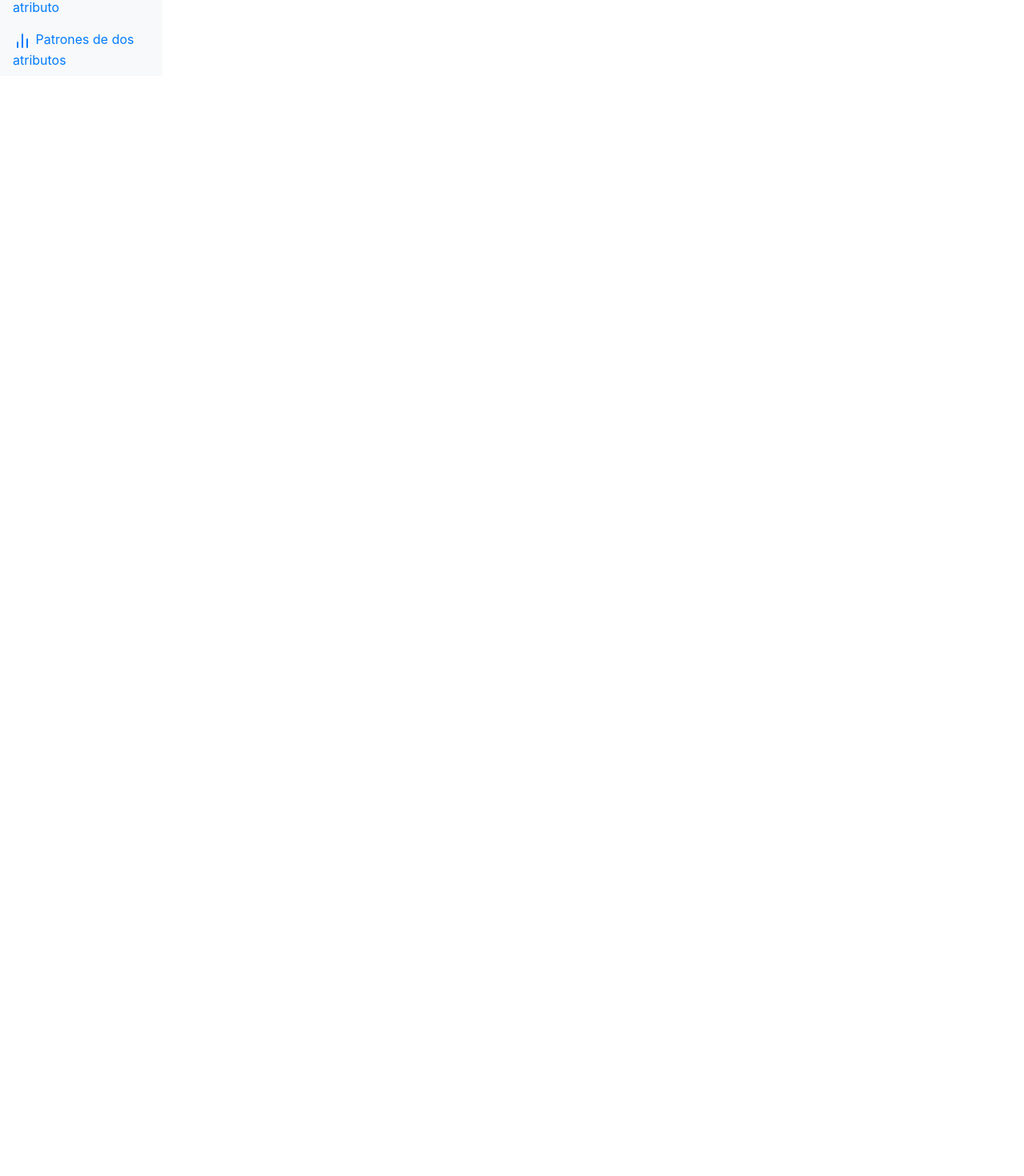
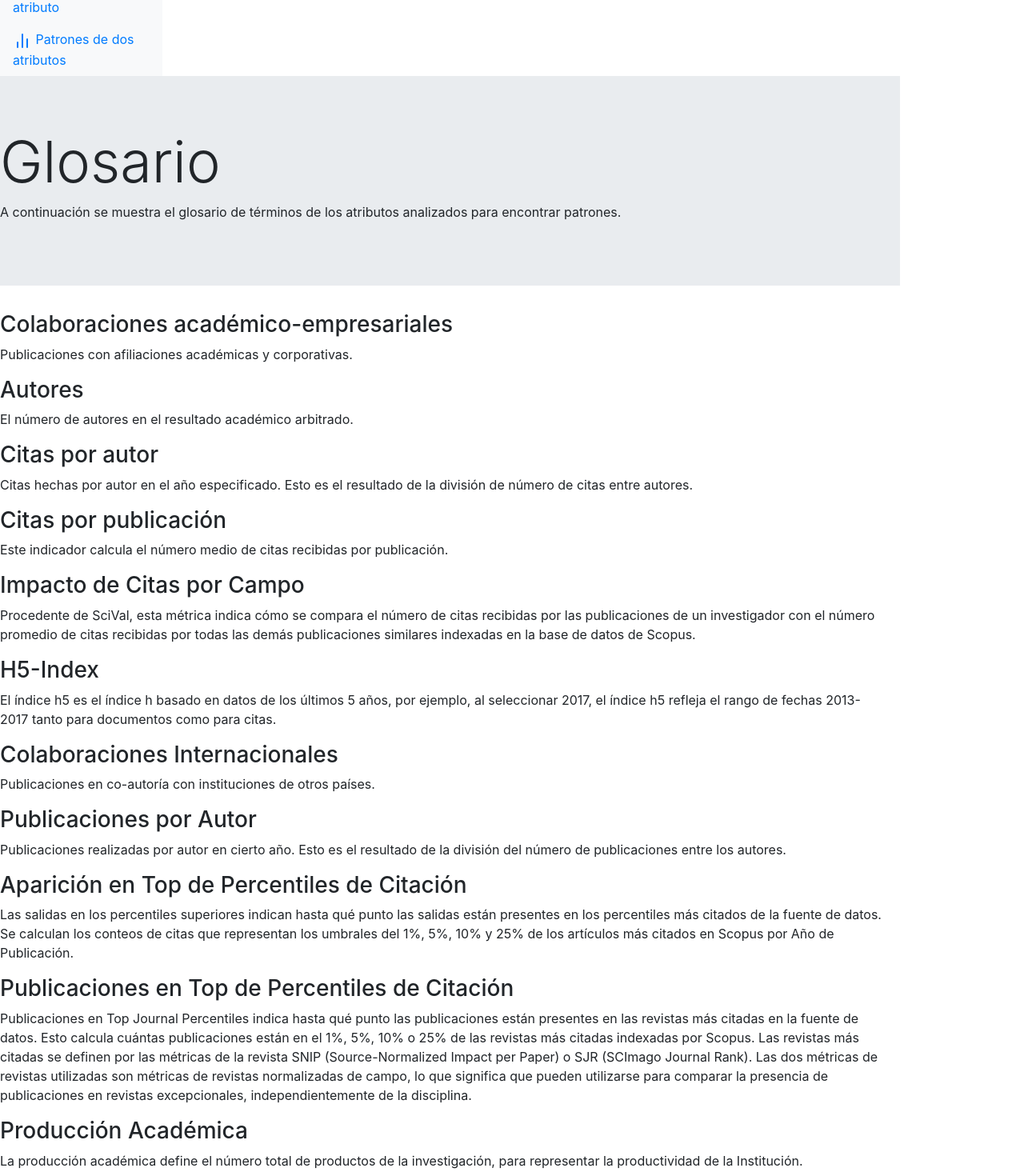
Before and after one commit to desslopez/Ranking-universidades-f, an Angular app: page /patrones/glosario in a window 1280 px wide. Before the commit this address led to /principal. Shown: the part 271-1741 px from the top of the page at 80% size. Before the commit the page ends 800 px from the top, so only its background shows below. Built offline with nearby package versions, Linux system fonts and the light colour scheme.

Commit message:
modificaciones y service agregados

```diff
--- a/src/app/app.routes.ts
+++ b/src/app/app.routes.ts
@@ -9,8 +9,8 @@ import { GlosarioComponent } from './componentes/patrones/glosario/glosario.comp
 import { UnAttComponent } from './componentes/patrones/un-att/un-att.component';
 import { DosAttComponent } from './componentes/patrones/dos-att/dos-att.component';
 const APP_ROUTES: Routes = [
-{ path: 'acercade', component: ProyectoComponent },
-{ path: 'principal', component: PrincipalComponent, children:[
+{ path: 'principal', component: ProyectoComponent },
+{ path: 'patrones', component: PrincipalComponent, children:[
   { path: 'glosario', component: GlosarioComponent },
   { path: 'unAtt', component: UnAttComponent },
   { path: 'dosAtt', component: DosAttComponent }
--- a/src/app/componentes/actualizar-datos/actualizar-datos.component.html
+++ b/src/app/componentes/actualizar-datos/actualizar-datos.component.html
@@ -12,7 +12,7 @@
     <div class="card" style="width: 18rem;">
     <div class="card-body">
       <h5 class="card-title">Refrescar datos</h5>
-      <a href="#" style="margin:5px" class="btn btn-secondary my-2">Refrescar</a>
+      <button class="btn btn-secondary my-2" style="margin:5px" type="button" (click)="dataCollection()">Refrescar</button>
     </div>
   </div>
   </div>
@@ -21,7 +21,7 @@
 <div class="card md-4" style="width: 18rem;">
 <div class="card-body">
   <h5 class="card-title">Realizar ciencia de datos </h5>
-  <a href="#" style="margin:5px" class="btn btn-secondary my-2">Calcular</a>
+  <button class="btn btn-secondary my-2" style="margin:5px" type="button" (click)="dataMining()">Calcular</button>
 </div>
 </div>
 </div>
@@ -29,7 +29,7 @@
 <div class="card md-4" style="width: 18rem;">
 <div class="card-body">
   <h5 class="card-title">Cargar datos a intefaz </h5>
-  <a href="#" style="margin:5px" class="btn btn-secondary my-2">Cargar</a>
+  <button class="btn btn-secondary my-2" style="margin:5px" type="button" (click)="parser()">Cargar</button>
 </div>
 </div>
 </div>
--- a/src/app/componentes/actualizar-datos/actualizar-datos.component.ts
+++ b/src/app/componentes/actualizar-datos/actualizar-datos.component.ts
@@ -1,4 +1,5 @@
 import { Component, OnInit } from '@angular/core';
+import { ActualizacionDatosService } from '../../servicios/actualizacion-datos.service';
 
 @Component({
   selector: 'app-actualizar-datos',
@@ -7,9 +8,42 @@ import { Component, OnInit } from '@angular/core';
 })
 export class ActualizarDatosComponent implements OnInit {
 
-  constructor() { }
+  respuestaAsincrona:any;
+
+  constructor(public actualizacionDatosService:ActualizacionDatosService) { }
 
   ngOnInit() {
   }
 
+  dataCollection(){
+    this.respuestaAsincrona = new Promise((resolve,reject)=>{
+      this.actualizacionDatosService.getDataCol().subscribe(
+        respuesta=>{
+          console.log(respuesta);
+          resolve(respuesta);
+        }
+      )
+    })
+  }
+  dataMining(){
+    this.respuestaAsincrona = new Promise((resolve,reject)=>{
+      this.actualizacionDatosService.getDataMin().subscribe(
+        respuesta=>{
+          console.log(respuesta);
+          resolve(respuesta);
+        }
+      )
+    })
+  }
+  parser(){
+    this.respuestaAsincrona = new Promise((resolve,reject)=>{
+      this.actualizacionDatosService.getParseo().subscribe(
+        respuesta=>{
+          console.log(respuesta);
+          resolve(respuesta);
+        }
+      )
+    })
+  }
+
 }
--- a/src/app/componentes/menu/menu.component.html
+++ b/src/app/componentes/menu/menu.component.html
@@ -6,10 +6,10 @@
   <div class="collapse navbar-collapse" id="navbarText">
     <ul class="navbar-nav mr-auto">
       <li class="nav-item active">
-        <a class="nav-link" [routerLink]="['acercade']">Inicio <span class="sr-only">(current)</span></a>
+        <a class="nav-link" [routerLink]="['principal']">Inicio <span class="sr-only">(current)</span></a>
       </li>
       <li class="nav-item">
-        <a class="nav-link" [routerLink]="['principal/glosario']">Patrones</a>
+        <a class="nav-link" [routerLink]="['patrones/glosario']">Patrones</a>
       </li>
       <li class="nav-item">
         <a class="nav-link" [routerLink]="['nosotros']">Nosotros</a>
--- a/src/app/componentes/patrones/glosario/glosario.component.html
+++ b/src/app/componentes/patrones/glosario/glosario.component.html
@@ -2,47 +2,47 @@
 <div class="jumbotron jumbotron-fluid">
     <div class="container">
       <h1 class="display-3">Glosario</h1>
-      <p class="lead">A continuación se muestra el glosario de términos de los atributos analizados para encontrar patrones.</p>
+      <p>A continuación se muestra el glosario de términos de los atributos analizados para encontrar patrones.</p>
     </div>
   </div>
 <div class="container">
   <h3 class="mt-3">Colaboraciones académico-empresariales</h3>
-  <p class="lead">Publicaciones con afiliaciones académicas y corporativas.</p>
+  <p>Publicaciones con afiliaciones académicas y corporativas.</p>
   <h3 class="mt-3">Autores</h3>
-    <p class="lead">
+    <p>
   El número de autores en el resultado académico arbitrado.
     </p>
     <h3 class="mt-3">Citas por autor</h3>
-  <p class="lead">
+  <p>
 Citas hechas por autor en el año especificado. Esto es el resultado de la división de número de citas entre autores.</p>
 <h3 class="mt-3">Citas por publicación </h3>
-<p class="lead">
+<p>
 Este indicador calcula el número medio de citas recibidas por publicación.
 </p>
 <h3 class="mt-3">Impacto de Citas por Campo</h3>
-  <p class="lead">
+  <p>
     Procedente de SciVal, esta métrica indica cómo se compara el número de citas recibidas por las publicaciones de un investigador con el número promedio de citas recibidas por todas las demás publicaciones similares indexadas en la base de datos de Scopus.
   </p>
   <h3 class="mt-3">H5-Index</h3>
-  <p class="lead">
+  <p>
 El índice h5 es el índice h basado en datos de los últimos 5 años, por ejemplo, al seleccionar 2017, el índice h5 refleja el rango de fechas 2013-2017 tanto para documentos como para citas.
   </p>
   <h3 class="mt-3">Colaboraciones Internacionales</h3>
-  <p class="lead">Publicaciones en co-autoría con instituciones de otros países.</p>
+  <p>Publicaciones en co-autoría con instituciones de otros países.</p>
   <h3 class="mt-3">Publicaciones por Autor</h3>
-  <p class="lead">
+  <p>
 Publicaciones realizadas por autor en cierto año. Esto es el resultado de la división del número de publicaciones entre los autores.
 </p>
 <h3 class="mt-3">Aparición en Top de Percentiles de Citación </h3>
-  <p class="lead">
+  <p>
     Las salidas en los percentiles superiores indican hasta qué punto las salidas están presentes en los percentiles más citados de la fuente de datos. Se calculan los conteos de citas que representan los umbrales del 1%, 5%, 10% y 25% de los artículos más citados en Scopus por Año de Publicación.</p>
     <h3 class="mt-3">Publicaciones en Top de Percentiles de Citación </h3>
-  <p class="lead">
+  <p>
   Publicaciones en Top Journal Percentiles indica hasta qué punto las publicaciones están presentes en las revistas más citadas en la fuente de datos. Esto calcula cuántas publicaciones están en el 1%, 5%, 10% o 25% de las revistas más citadas indexadas por Scopus.
   Las revistas más citadas se definen por las métricas de la revista SNIP (Source-Normalized Impact per Paper) o SJR (SCImago Journal Rank).  Las dos métricas de revistas utilizadas son métricas de revistas normalizadas de campo, lo que significa que pueden utilizarse para comparar la presencia de publicaciones en revistas excepcionales, independientemente de la disciplina.
   </p>
   <h3 class="mt-3">Producción Académica</h3>
-<p class="lead">
+<p>
   La producción académica define el número total de productos de la investigación, para representar la productividad de la Institución.
 </p>
 </div>
--- /dev/null
+++ b/src/app/servicios/actualizacion-datos.service.ts
@@ -0,0 +1,25 @@
+import { Injectable } from '@angular/core';
+import { HttpClient} from '@angular/common/http';
+
+@Injectable({
+  providedIn: 'root'
+})
+export class ActualizacionDatosService {
+
+  constructor(public httpClient:HttpClient) {
+  console.log('Ejecutandose el servicio')}
+
+  getDataCol(){
+    let url='http://localhost:8080/data-collection';
+    return this.httpClient.get(url);
+  }
+  getDataMin(){
+      let url='http://localhost:8080/data-mining';
+      return this.httpClient.get(url);
+    }
+    getParseo(){
+      let url='http://localhost:8080/parser';
+      return this.httpClient.get(url);
+    }
+
+}
```
Also changed, not shown: src/app/app.module.ts (+5 -3 lines), src/app/componentes/nosotros/nosotros.component.html (+42 -20 lines), src/app/componentes/proyecto/proyecto.component.html (+12 -2 lines), 1 other file (tests, documents, lock files or other folders).
